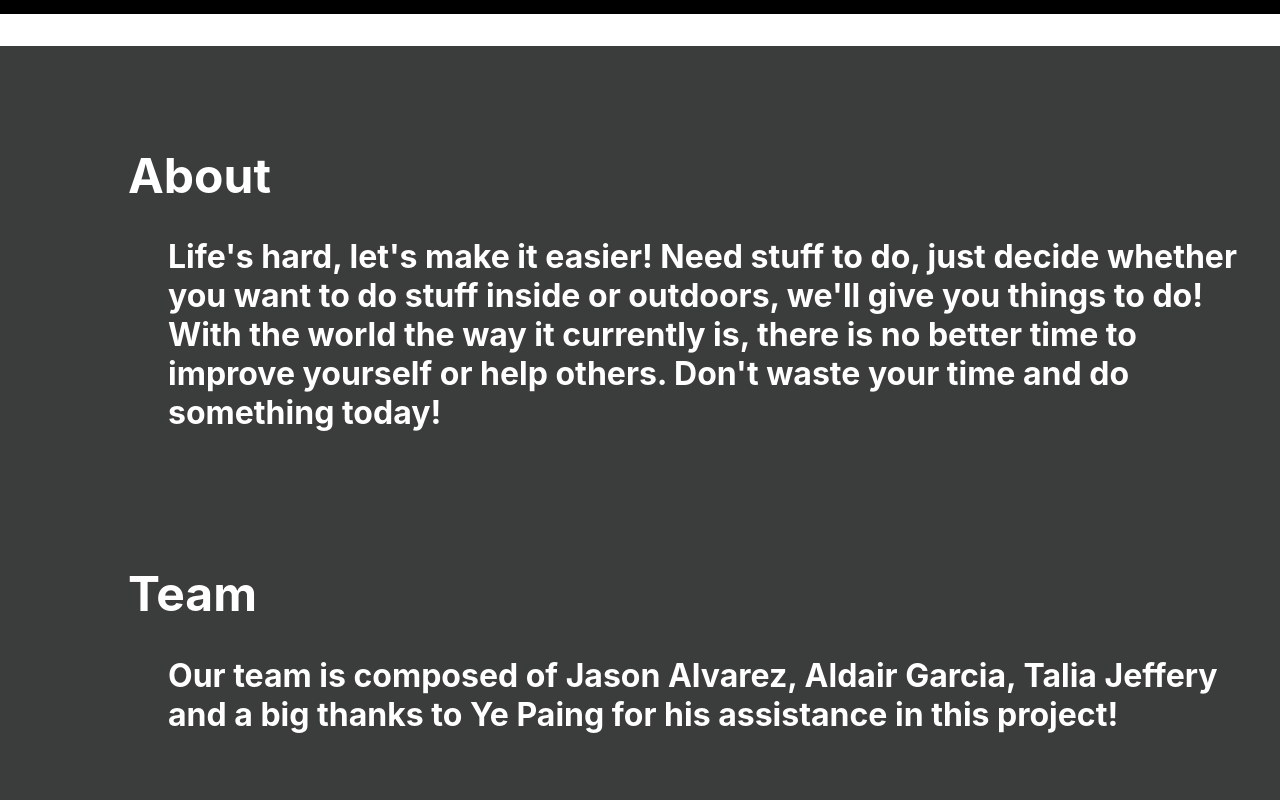
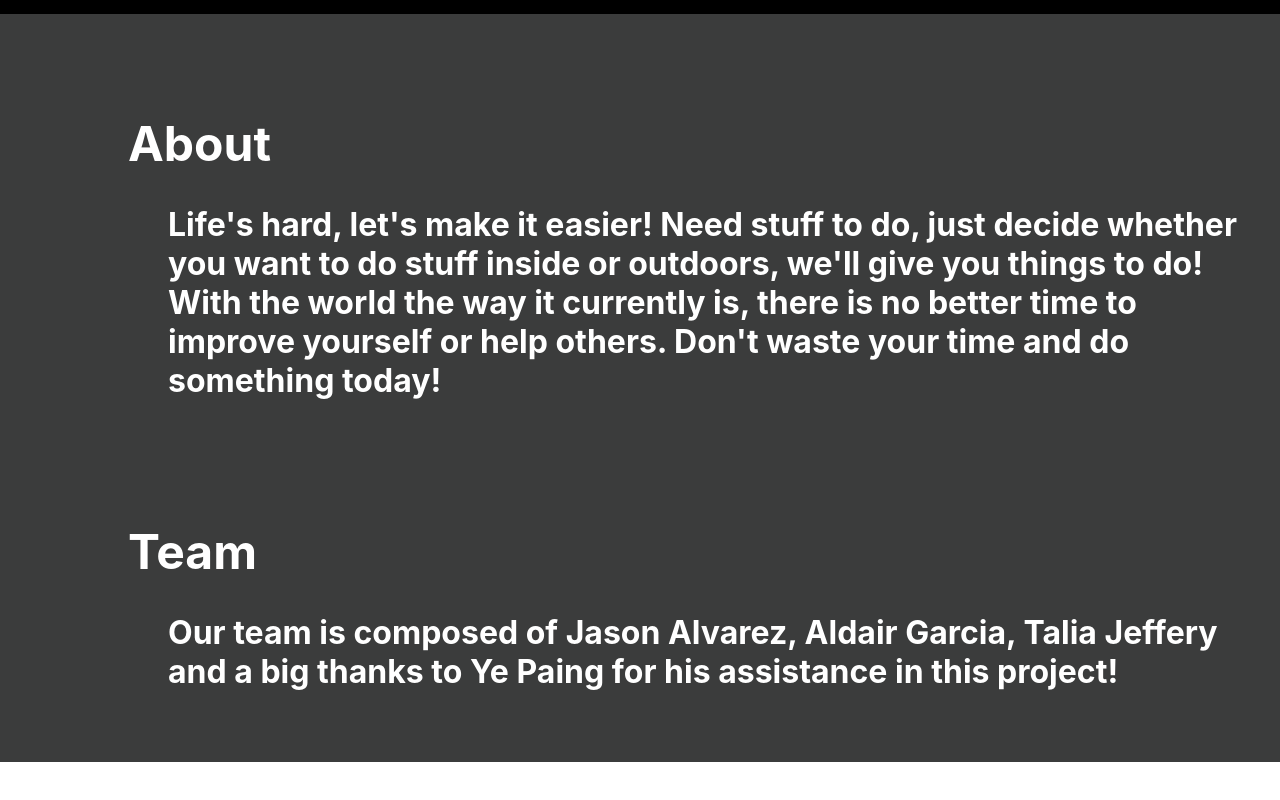
Before and after one commit to AGarciaNY/Hackathon2020, a React (Create React App) app: page / in a window 1280 px wide. Shown: the part 916-1716 px from the top of the page. After the commit the page ends 1678 px from the top, so only its background shows below. Built offline with nearby package versions, Linux system fonts and the light colour scheme; no server answers.

Commit message:
empty space fix

```diff
--- a/src/App.js
+++ b/src/App.js
@@ -1,7 +1,7 @@
 import React,{Component} from 'react';
 import Inside from './activity/inside';
 import Nav from './nav/nav';
-import Intro from './homepage/Intro';
+import Intro from './HomePage/Intro';
 
 export default class App extends Component{
 
--- a/src/HomePage/MiniHeading.js
+++ b/src/HomePage/MiniHeading.js
@@ -6,6 +6,7 @@ class MiniHeading extends Component{
             fontSize: "300%",
             textAlign: "left",
             marginLeft: "10vw",
+            marginTop: "0px",
             paddingTop: "100px"
         }
 
```
